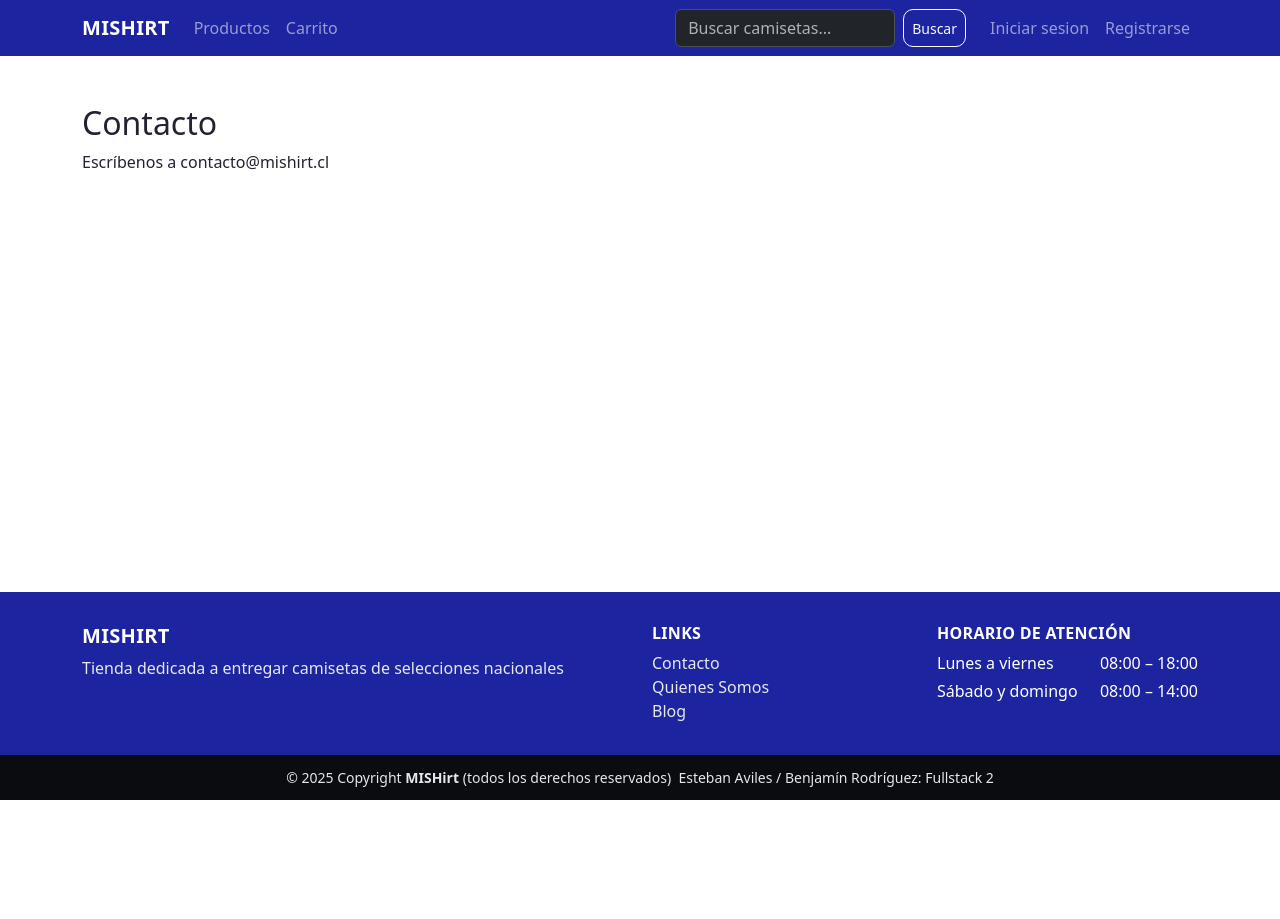
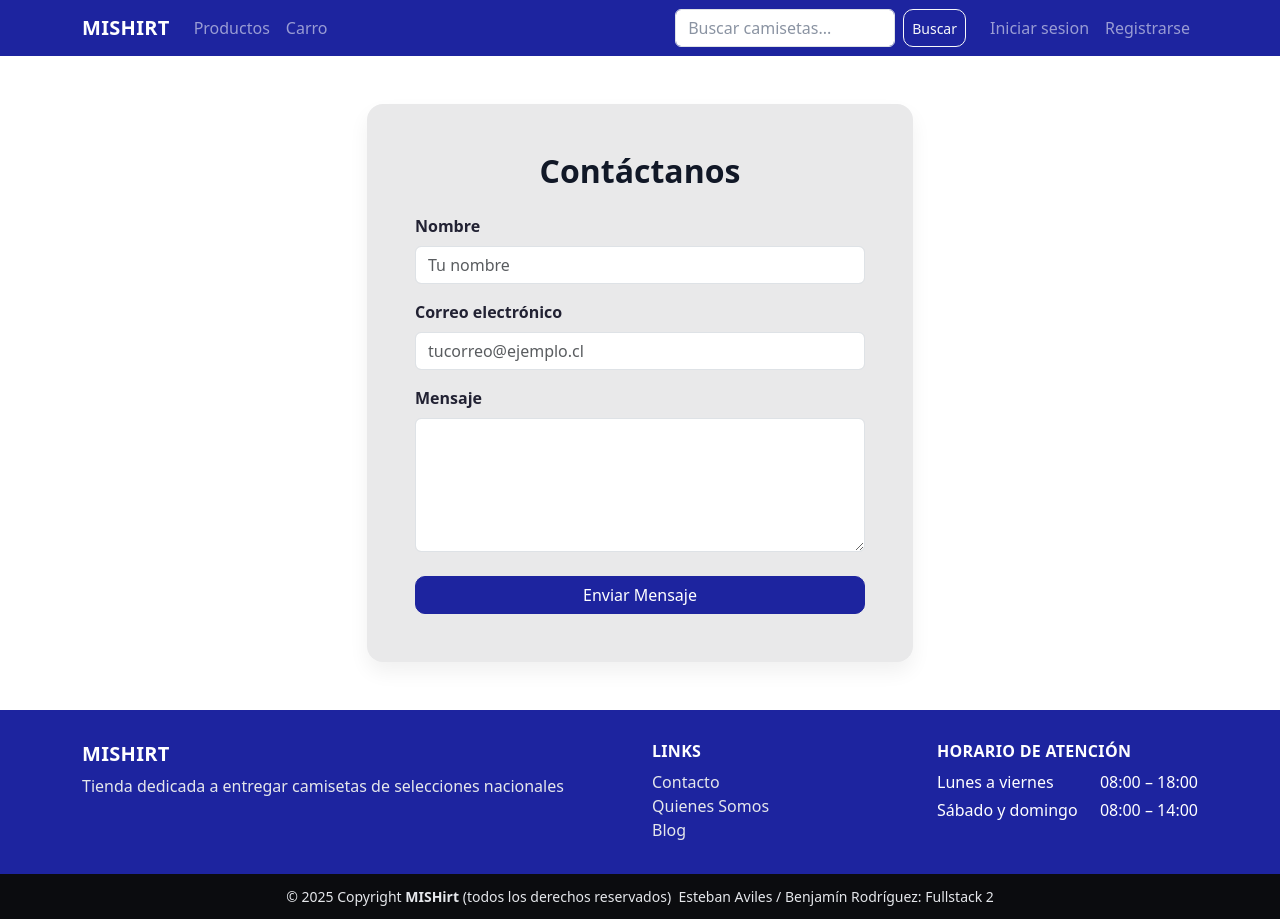
Before and after one commit to estaviles/mishirt-store-master, a React (Vite) app: page /contacto in a window 1280 px wide. Before the commit the page ends 800 px from the top, so only its background shows below. Built offline with nearby package versions, Linux system fonts and the light colour scheme.

Commit message:
feat:Contador carro, Cambio de color buscador, Form de contacto agregado

```diff
--- a/src/App.jsx
+++ b/src/App.jsx
@@ -18,7 +18,8 @@ import ProductDetail from "./pages/ProductDetail";
 import BlogList from "./pages/BlogList";
 import BlogDetail from "./pages/BlogDetail";
 import Checkout from "./pages/Checkout";
-import Comprobante from "./pages/Comprobante"; // ⬅️ NUEVO
+import Comprobante from "./pages/Comprobante";
+import Contacto from "./pages/Contacto";
 
 export default function App() {
   const [carrito, setCarrito] = useState([]);
@@ -65,7 +66,8 @@ export default function App() {
     <AuthProvider>
       <Router>
         <div className="d-flex flex-column min-vh-100">
-          <AppNavbar />
+          {/* ✅ Paso 1: pasar el contador al navbar */}
+          <AppNavbar cartCount={carrito.length} />
           <main className="flex-grow-1">
             <Routes>
               <Route path="/" element={<Home onAdd={addToCart} />} />
@@ -76,16 +78,8 @@ export default function App() {
               <Route path="/blog" element={<BlogList />} />
               <Route path="/blog/:slug" element={<BlogDetail />} />
 
-              {/* Contacto simple */}
-              <Route
-                path="/contacto"
-                element={
-                  <div className="container py-4">
-                    <h2>Contacto</h2>
-                    <p>Escríbenos a contacto@mishirt.cl</p>
-                  </div>
-                }
-              />
+              {/* Contacto */}
+              <Route path="/contacto" element={<Contacto />} />
 
               {/* Carrito (protegido) */}
               <Route
--- a/src/components/AppNavbar.jsx
+++ b/src/components/AppNavbar.jsx
@@ -1,22 +1,20 @@
 // src/components/AppNavbar.jsx
 import React, { useState } from "react";
-import { Navbar, Container, Nav, Button, Form } from "react-bootstrap";
+import { Navbar, Container, Nav, Button, Form, Badge } from "react-bootstrap";
 import { Link, NavLink, useNavigate, useLocation } from "react-router-dom";
 import { useAuth } from "../auth/AuthContext";
 
-export default function AppNavbar() {
+export default function AppNavbar({ cartCount = 0 }) {
   const { user, logout } = useAuth();
   const navigate = useNavigate();
   const location = useLocation();
 
-  // Prefill si ya vienes de /productos?q=...
   const currentQ = new URLSearchParams(location.search).get("q") || "";
   const [term, setTerm] = useState(currentQ);
 
   const handleSearch = (e) => {
     e.preventDefault();
     const q = term.trim();
-    // Redirige a /productos con o sin query
     navigate(q ? `/productos?q=${encodeURIComponent(q)}` : "/productos");
   };
 
@@ -24,25 +22,47 @@ export default function AppNavbar() {
     <Navbar className="navbar-mishirt" expand="md" data-bs-theme="dark">
       <Container>
         <Navbar.Brand as={Link} to="/">MISHIRT</Navbar.Brand>
+
         <Navbar.Toggle aria-controls="main-nav" />
         <Navbar.Collapse id="main-nav">
           <Nav className="me-auto">
             <Nav.Link as={NavLink} to="/productos">Productos</Nav.Link>
-            <Nav.Link as={NavLink} to="/carrito">Carrito</Nav.Link>
+
+            {/* 🔔 Carro con contador */}
+            <Nav.Link
+              as={NavLink}
+              to="/carrito"
+              aria-label={cartCount > 0 ? `Carro (${cartCount})` : `Carro`}
+              className="d-flex align-items-center"
+            >
+              Carro
+              {cartCount > 0 && (
+                <Badge bg="light" text="dark" pill className="ms-2">
+                  {cartCount}
+                </Badge>
+              )}
+            </Nav.Link>
           </Nav>
 
-          {/* 🔎 Buscador */}
-          <Form className="d-flex me-3 my-2 my-md-0" role="search" onSubmit={handleSearch}>
+          {/* 🔎 Buscador (tema claro solo aquí) */}
+          <Form
+            className="d-flex me-3 my-2 my-md-0"
+            role="search"
+            onSubmit={handleSearch}
+            data-bs-theme="light"   // 👈 input blanco + placeholder gris
+          >
             <Form.Control
               type="search"
               placeholder="Buscar camisetas..."
               className="me-2"
               value={term}
               onChange={(e) => setTerm(e.target.value)}
+              aria-label="Buscar camisetas"
             />
             <Button size="sm" variant="outline-light" type="submit">Buscar</Button>
           </Form>
 
+          {/* 👤 Sesión */}
           <Nav>
             {user ? (
               <>
--- /dev/null
+++ b/src/pages/Contacto.jsx
@@ -0,0 +1,114 @@
+// src/pages/Contacto.jsx
+import React, { useState } from "react";
+import { Form, Button, Alert } from "react-bootstrap";
+
+export default function Contacto() {
+  const [form, setForm] = useState({ nombre: "", email: "", mensaje: "" });
+  const [validated, setValidated] = useState(false);
+  const [sending, setSending] = useState(false);
+  const [sent, setSent] = useState(false);
+
+  const onChange = (e) => {
+    const { name, value } = e.target;
+    setForm((f) => ({ ...f, [name]: value }));
+  };
+
+  const handleSubmit = (e) => {
+    e.preventDefault();
+    const formEl = e.currentTarget;
+    if (!formEl.checkValidity()) {
+      e.stopPropagation();
+      setValidated(true);
+      return;
+    }
+    setSending(true);
+
+    setTimeout(() => {
+      setSending(false);
+      setSent(true);
+      setForm({ nombre: "", email: "", mensaje: "" });
+      setValidated(false);
+    }, 500);
+  };
+
+  return (
+    <div className="contact-page py-4">
+      <div className="container">
+        <div className="row justify-content-center">
+          <div className="col-md-8 col-lg-6">
+            <div className="contact-card p-4 p-md-5">
+              <h2 className="text-center mb-4">Contáctanos</h2>
+
+              {sent && (
+                <Alert
+                  variant="success"
+                  onClose={() => setSent(false)}
+                  dismissible
+                >
+                  ¡Gracias! Tu mensaje fue enviado correctamente.
+                </Alert>
+              )}
+
+              <Form noValidate validated={validated} onSubmit={handleSubmit}>
+                <Form.Group className="mb-3" controlId="c-nombre">
+                  <Form.Label>Nombre</Form.Label>
+                  <Form.Control
+                    required
+                    type="text"
+                    name="nombre"
+                    placeholder="Tu nombre"
+                    value={form.nombre}
+                    onChange={onChange}
+                  />
+                  <Form.Control.Feedback type="invalid">
+                    Ingresa tu nombre.
+                  </Form.Control.Feedback>
+                </Form.Group>
+
+                <Form.Group className="mb-3" controlId="c-email">
+                  <Form.Label>Correo electrónico</Form.Label>
+                  <Form.Control
+                    required
+                    type="email"
+                    name="email"
+                    placeholder="tucorreo@ejemplo.cl"
+                    value={form.email}
+                    onChange={onChange}
+                  />
+                  <Form.Control.Feedback type="invalid">
+                    Ingresa un correo válido.
+                  </Form.Control.Feedback>
+                </Form.Group>
+
+                <Form.Group className="mb-4" controlId="c-mensaje">
+                  <Form.Label>Mensaje</Form.Label>
+                  <Form.Control
+                    required
+                    as="textarea"
+                    name="mensaje"
+                    value={form.mensaje}
+                    onChange={onChange}
+                    rows={5}
+                  />
+                  <Form.Control.Feedback type="invalid">
+                    Escribe tu mensaje.
+                  </Form.Control.Feedback>
+                </Form.Group>
+
+                <Button
+                  type="submit"
+                  className="w-100 btn-brand"
+                  disabled={sending}
+                >
+                  {sending ? "Enviando…" : "Enviar Mensaje"}
+                </Button>
+              </Form>
+
+
+            </div>
+          </div>
+        </div>
+      </div>
+    </div>
+  );
+}
--- a/src/styles/custom.css
+++ b/src/styles/custom.css
@@ -1,7 +1,29 @@
+/* ==========================================================================
+   MiShirt — custom.css (ordenado por bloques)
+   Bloques:
+   1) Tokens / Variables
+   2) Base & utilidades
+   3) NAVBAR (core, estados, hermanos, logo y buscador)
+   4) HERO (carousel + marco full-bleed + responsive + separación)
+   5) Product Card
+   6) Product Detail
+   7) Blog
+   8) Footer
+   9) About / Quiénes Somos
+   10) Overrides del template (Vite)
+   11) Tweaks de componentes
+   12) Reglas de impresión
+   ========================================================================== */
+
+
+/* ========== 1) TOKENS / VARIABLES ========== */
 :root{
   --brand-primary: #0d6efd; /* bootstrap primary */
   --brand-dark: #1c2530;
 }
+
+
+/* ========== 2) BASE & UTILIDADES ========== */
 body{
   background: #fff;   /* <— blanco para eliminar la franja gris */
   color: #223;
@@ -26,6 +48,7 @@ margin-bottom: 1rem;
 .muted{ color: #6c757d; }
 
 
+/* ========== 3) NAVBAR (core, estados, hermanos, logo y buscador) ========== */
 /* ---- Navbar personalizado ---- */
 .navbar-mishirt {
   /* Colores base del navbar */
@@ -39,31 +62,53 @@ margin-bottom: 1rem;
   background-color: var(--bs-navbar-bg) !important;
 }
 
-
-/* Que el link activo se vea más “marcado” (opcional) */
+/* Link activo más “marcado” (opcional) */
 .navbar-mishirt .nav-link.active {
   font-weight: 600;
   text-decoration: underline;
 }
 
-
-/* --- Separación global bajo el navbar --- */
-/* Aplica margen solo al primer contenedor bajo el navbar
-   para evitar dobles márgenes en otras secciones */
+/* Hermanos inmediatos del navbar: separación global */
 .navbar + .container,
 .navbar + .container-fluid,
 .navbar + main {
   margin-top: 1.5rem; /* ajusta a 1rem / 2rem si quieres */
 }
 
+/* Excepción: Quitar gap bajo el navbar SOLO para el hero */
+.navbar + .container-fluid.hero-wrapper {
+  margin-top: 0 !important;
+}
+
+/* Activo: logo dentro del navbar */
+.navbar-mishirt .navbar-brand img {
+  height: 28px;   /* mismo valor que en el JSX */
+  width: auto;
+  display: block;
+}
+
+/* Buscador del navbar (opcional) */
+.navbar-mishirt [role="search"] input[type="search"] {
+  max-width: 220px;
+
+}
+
+.navbar-mishirt [data-bs-theme="light"] .form-control::placeholder {
+  color: #8a93a2;
+  opacity: 1;
+}
 
 
+
+/* ========== 4) HERO (carousel + marco full-bleed + responsive + separación) ========== */
 /* --------- HeroCarousel styles ---------- */
 
-/* Centrar y dar estilo “pill” al título */
+/* Posición base del caption (se afina más abajo) */
 .hero-caption {
   bottom: 2.75rem; /* sube/baja el bloque respecto al borde inferior */
 }
+
+/* Título estilo “pill” */
 .hero-title {
   display: inline-block;
   padding: .5rem 1rem;
@@ -81,6 +126,46 @@ margin-bottom: 1rem;
   filter: drop-shadow(0 2px 3px rgba(0,0,0,.4));
 }
 
+/* ====== Marco full-bleed / alto flexible ====== */
+.hero-frame{
+  position: relative;
+  overflow: hidden;
+  height: 72vh;        /* altura por defecto  */
+  min-height: 420px;   /* asegura presencia en pantallas bajas */
+  max-height: 86vh;    /* evita ocupar 100% del viewport */
+}
+
+/* La imagen llena el marco y se recorta sin deformarse */
+.hero-img{
+  width: 100%;
+  height: 100%;
+  display: block;
+  object-fit: cover;
+}
+
+/* Si el hero NO es full, aplicamos bordes/sombra (cuando no pasas `full`) */
+.hero-frame:not(.hero-full){
+  border-radius: 0.75rem;          /* ~ rounded-3 */
+  box-shadow: 0 0.5rem 1rem rgba(0,0,0,.15);
+}
+
+/* Ajuste fino de la posición del caption según altura del hero (override) */
+.hero-caption{
+  bottom: clamp(1rem, 6vh, 4rem);  /* más abajo en heroes altos */
+}
+
+/* Responsive: un poco más bajo en móviles */
+@media (max-width: 992px){
+  .hero-frame{ height: 50vh; min-height: 320px; }
+}
+
+/* Separación cómoda entre el hero y las cards */
+.after-hero {
+  margin-top: clamp(1rem, 3.5vw, 2.5rem);
+}
+
+
+/* ========== 5) PRODUCT CARD ========== */
 /* ===== ProductCard (limpio, sin duplicados) ===== */
 .product-card {
   border-radius: 16px;
@@ -127,55 +212,8 @@ margin-bottom: 1rem;
   display: none !important;
 }
 
-/* Overrides del template Vite (mantener) */
-body { display:block; place-items:initial; min-height:100vh; }
-#root { max-width:none; padding:0; text-align:initial; }
-.card { padding:0; }
 
-
-/* ===== Footer ===== */
-.site-footer__top{ background:#1d249f; color:#fff; padding:2rem 0; }
-.site-footer__top h5, .site-footer__top h6{ color:#fff; font-weight:700; letter-spacing:.3px; }
-.site-footer__top p{ color:#e5e7eb; }
-.sf-link{ color:#e5e7eb; text-decoration:none; }
-.sf-link:hover{ color:#fff; text-decoration:underline; }
-.site-footer__bottom{ background:#0b0c0f; color:#e5e7eb; padding:.75rem 0; }
-
-/* Horarios en el footer (estilo sutil, sin “cuadro blanco”) */
-.sf-hours{
-  background: rgba(255,255,255,.06);
-  border: 1px solid rgba(255,255,255,.15);
-  border-radius: 8px;
-  padding: .5rem .75rem;
-  color: #e5e7eb;
-  font-size: .95rem;
-}
-.sf-hours li + li{ margin-top: .25rem; }
-.sf-hours time{ font-weight: 700; color: #fff; }
-
-
-
-
-/* ===== About / Quienes Somos ===== */
-.about-page { background: #fff; }                    /* fondo limpio */
-.about-max { max-width: 880px; }                     /* ancho similar al mock */
-.about-body { max-width: 620px; }                    /* columna de texto */
-.about-divider {
-  border: 0;
-  border-top: 1px solid #e5e7eb;                     /* gris suave */
-  margin-top: 1.25rem;
-}
-
-/* Titular centrado como en el diseño */
-.about-page h2 { letter-spacing: .5px; }
-
-/* Opcional: ajustar en pantallas grandes */
-@media (min-width: 1200px) {
-  .about-max { max-width: 980px; }
-  .about-body { max-width: 680px; }
-}
-
-
+/* ========== 6) PRODUCT DETAIL ========== */
 /* ===== Product Detail ===== */
 .product-detail .pd-img{
   width: 100%;
@@ -189,54 +227,7 @@ body { display:block; place-items:initial; min-height:100vh; }
 .product-detail h2 { letter-spacing: .3px; }
 
 
-/* ====== HERO: alto flexible y full-bleed ====== */
-
-/* Marco que define la altura del slide (controlable desde el componente) */
-.hero-frame{
-  position: relative;
-  overflow: hidden;
-  height: 72vh;        /* altura por defecto  */
-  min-height: 420px;   /* asegura presencia en pantallas bajas */
-  max-height: 86vh;    /* evita ocupar 100% del viewport */
-}
-
-/* La imagen llena el marco y se recorta sin deformarse */
-.hero-img{
-  width: 100%;
-  height: 100%;
-  display: block;
-  object-fit: cover;
-}
-
-/* Si el hero NO es full, aplicamos bordes/sombra (cuando no pasas `full`) */
-.hero-frame:not(.hero-full){
-  border-radius: 0.75rem;          /* ~ rounded-3 */
-  box-shadow: 0 0.5rem 1rem rgba(0,0,0,.15);
-}
-
-/* Ajuste fino de la posición del título según altura del hero */
-.hero-caption{
-  bottom: clamp(1rem, 6vh, 4rem);  /* más abajo en heroes altos */
-}
-
-/* Responsive: un poco más bajo en móviles */
-@media (max-width: 992px){
-  .hero-frame{ height: 50vh; min-height: 320px; }
-}
-
-
-
-/* Quitar el gap bajo el navbar SOLO para el hero */
-.navbar + .container-fluid.hero-wrapper {
-  margin-top: 0 !important;
-}
-
-/* Dar espacio cómodo entre el hero y las cards */
-.after-hero {
-  margin-top: clamp(1rem, 3.5vw, 2.5rem);
-}
-
-
+/* ========== 7) BLOG ========== */
 /* ===== Blog ===== */
 .blog-page { background: #fff; }
 
@@ -260,6 +251,58 @@ body { display:block; place-items:initial; min-height:100vh; }
   font-weight: 700;
 }
 
+
+/* ========== 8) FOOTER ========== */
+/* ===== Footer ===== */
+.site-footer__top{ background:#1d249f; color:#fff; padding:2rem 0; }
+.site-footer__top h5, .site-footer__top h6{ color:#fff; font-weight:700; letter-spacing:.3px; }
+.site-footer__top p{ color:#e5e7eb; }
+.sf-link{ color:#e5e7eb; text-decoration:none; }
+.sf-link:hover{ color:#fff; text-decoration:underline; }
+.site-footer__bottom{ background:#0b0c0f; color:#e5e7eb; padding:.75rem 0; }
+
+/* Horarios en el footer (estilo sutil, sin “cuadro blanco”) */
+.sf-hours{
+  background: rgba(255,255,255,.06);
+  border: 1px solid rgba(255,255,255,.15);
+  border-radius: 8px;
+  padding: .5rem .75rem;
+  color: #e5e7eb;
+  font-size: .95rem;
+}
+.sf-hours li + li{ margin-top: .25rem; }
+.sf-hours time{ font-weight: 700; color: #fff; }
+
+
+/* ========== 9) ABOUT / QUIÉNES SOMOS ========== */
+/* ===== About / Quienes Somos ===== */
+.about-page { background: #fff; }                    /* fondo limpio */
+.about-max { max-width: 880px; }                     /* ancho similar al mock */
+.about-body { max-width: 620px; }                    /* columna de texto */
+.about-divider {
+  border: 0;
+  border-top: 1px solid #e5e7eb;                     /* gris suave */
+  margin-top: 1.25rem;
+}
+
+/* Titular centrado como en el diseño */
+.about-page h2 { letter-spacing: .5px; }
+
+/* Opcional: ajustar en pantallas grandes */
+@media (min-width: 1200px) {
+  .about-max { max-width: 980px; }
+  .about-body { max-width: 680px; }
+}
+
+
+/* ========== 10) OVERRIDES DEL TEMPLATE (Vite) ========== */
+/* Estos vienen del template y se mantienen tal cual */
+body { display:block; place-items:initial; min-height:100vh; }
+#root { max-width:none; padding:0; text-align:initial; }
+.card { padding:0; }
+
+
+/* ========== 11) TWEAKS DE COMPONENTES ========== */
 /* custom.css */
 .btn-group .btn[disabled] {
   cursor: default;
@@ -268,21 +311,45 @@ body { display:block; place-items:initial; min-height:100vh; }
 }
 
 
-/* src/styles/custom.css */
-.navbar-mishirt .navbar-brand img {
-  height: 28px;   /* mismo valor que en el JSX */
-  width: auto;
-  display: block;
-}
-
-
-/* Opcional: ajustar ancho del buscador en el navbar */
-.navbar-mishirt [role="search"] input[type="search"] {
-  max-width: 220px;
-}
-
+/* ========== 12) REGLAS DE IMPRESIÓN ========== */
 @media print {
   .navbar, .site-footer { display: none !important; }
   .btn { display: none !important; }
   .page-title { margin-top: 0; }
 }
+
+
+/* ===== Contacto ===== */
+.contact-page { background: #fff; }
+
+.contact-card{
+  background: #e9e9ea;                 /* gris suave del contenedor */
+  border-radius: 16px;                  /* esquinas redondeadas como el mock */
+  box-shadow: 0 10px 20px rgba(0,0,0,.06);
+}
+
+.contact-card h2{
+  font-weight: 800;
+  letter-spacing: .3px;
+}
+
+/* Botón con color de marca del navbar */
+.btn-brand{
+  background: #1d249f;
+  border-color: #1d249f;
+  color: #fff;
+  border-radius: 10px;                  /* consistente con tu .btn global */
+}
+.btn-brand:hover{
+  background: #18208c;
+  border-color: #18208c;
+}
+
+
+/* Título de Contacto más simple (sin fuentes externas) */
+.contact-card h2{
+  font-family: system-ui, -apple-system, "Segoe UI", Roboto, "Helvetica Neue", Arial, sans-serif;
+  font-weight: 600;     /* prueba 500 si lo quieres aún más fino */
+  letter-spacing: 0;
+  color: #111827;       /* gris muy oscuro, evita el tono azul/grueso */
+}
```
Lines whose indentation alone changed are shown as unchanged.
